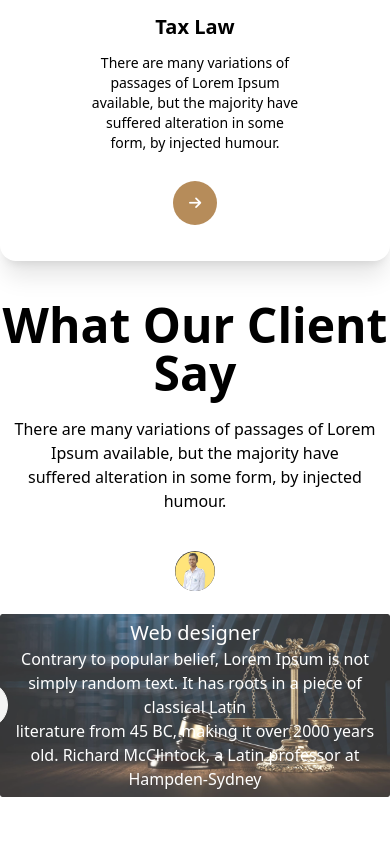
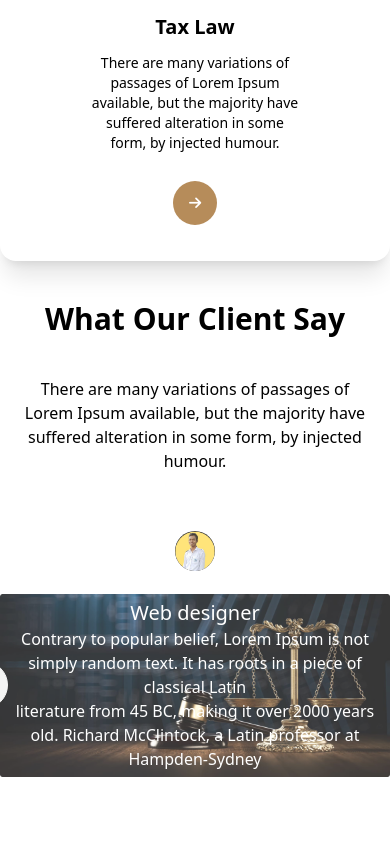
Before and after one commit to Mohinuddin0119/legal-solutions, a plain HTML site: page index.html in a window 390 px wide. Shown: the part 2972-3834 px from the top of the page. Drawn offline with nearby package versions, Linux system fonts and the light colour scheme.

Commit message:
added our client section

```diff
--- a/index.html
+++ b/index.html
@@ -232,10 +232,10 @@
         </div>
       </section>
       <section class="my-10">
-        <h2 class="text-5xl font-extrabold text-center mb-5">What Our Client Say</h2>
-        <p class="text-center">There are many variations of passages of Lorem Ipsum available, but the majority have <br> suffered alteration in some form, by injected humour.</p>
+        <h2 class="text-3xl md:text-5xl font-extrabold text-center mb-5">What Our Client Say</h2>
+        <p class="text-center p-5">There are many variations of passages of Lorem Ipsum available, but the majority have <br> suffered alteration in some form, by injected humour.</p>
       <div
-        class="hero h-96 lg:min-h-screen opacity-80 bg-contain bg-no-repeat "
+        class="hero h-96 md:h-[500px] lg:h-[500px] opacity-80 bg-contain bg-no-repeat "
         style="background-image: url(./images/banner.png);">
       <div class="hero-content text-neutral-content text-center">
         <div id="slide1" class="carousel-item absolute ">
```
